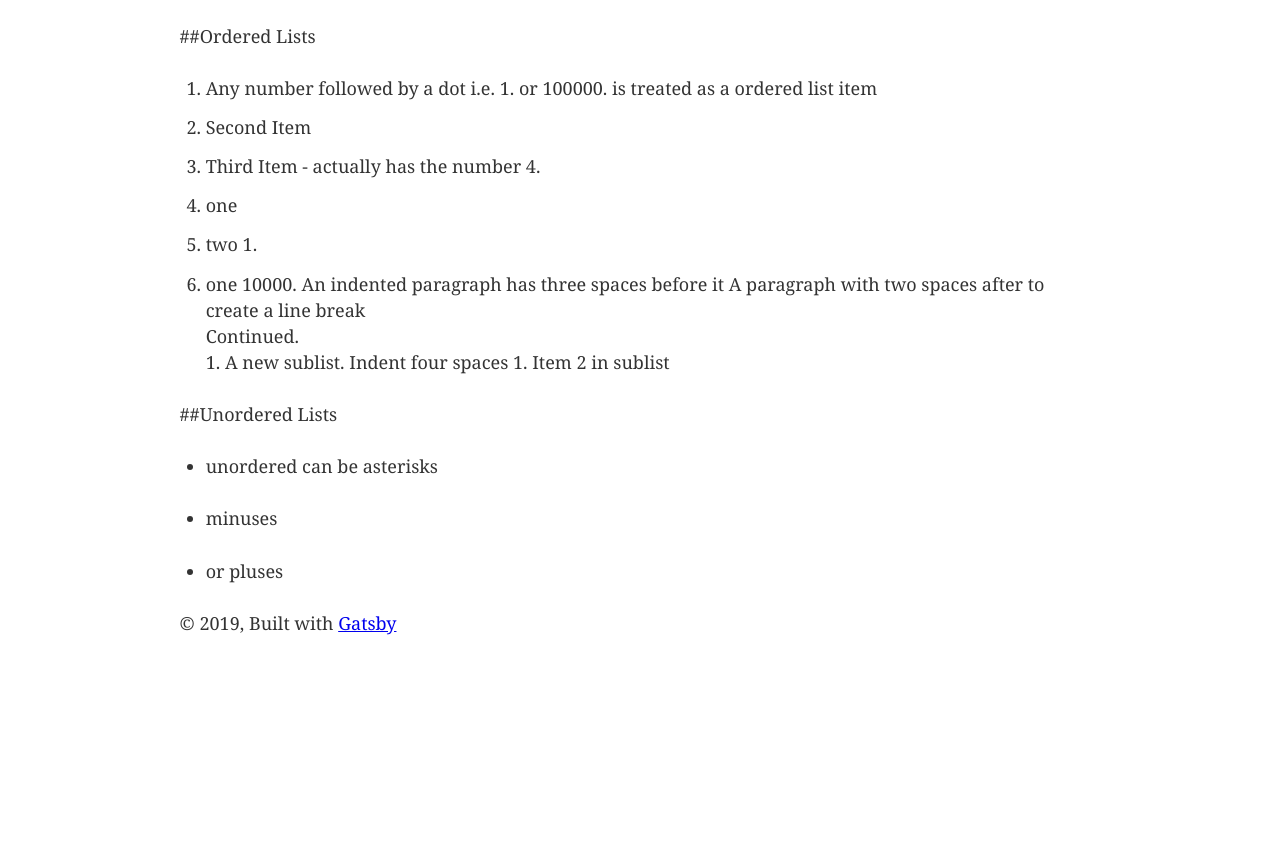
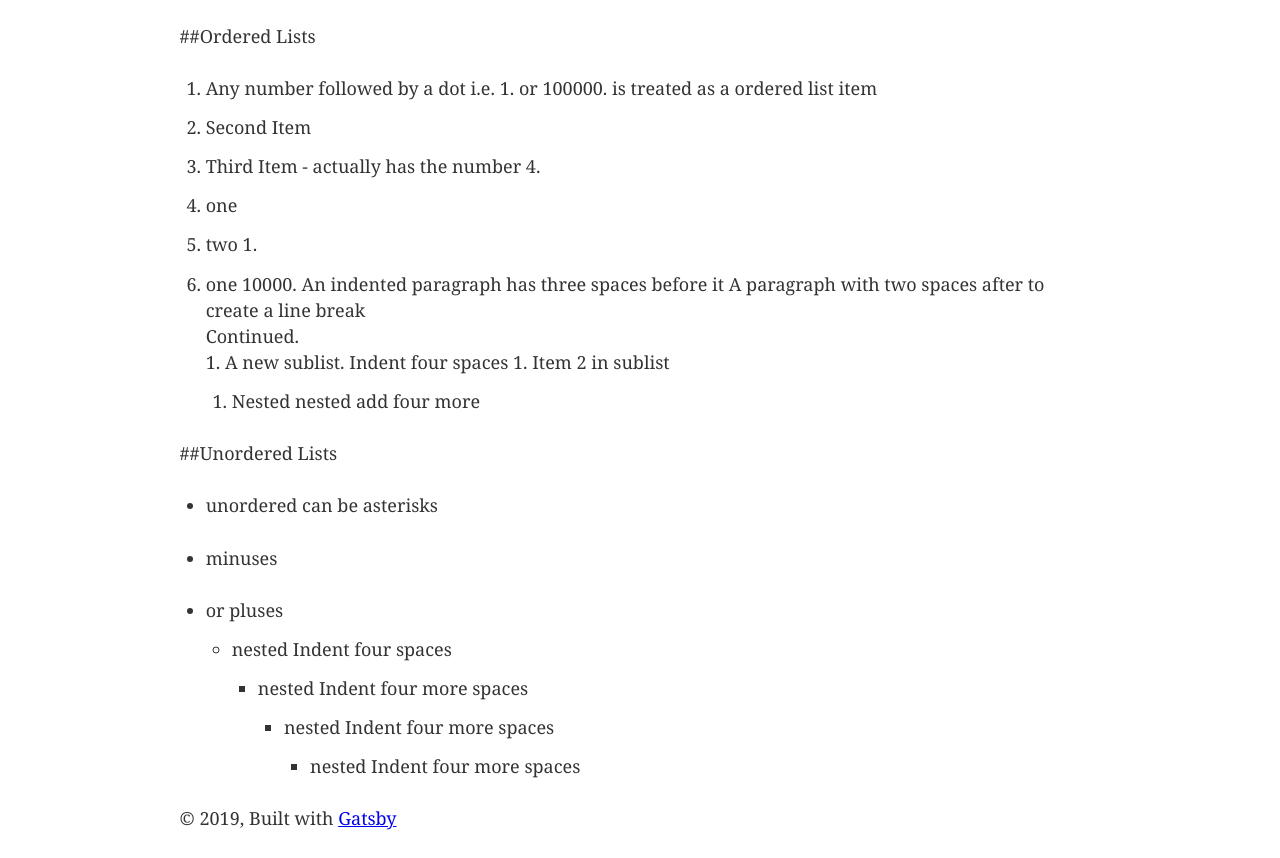
Before and after one commit to pedroeldiablo/new-gatsby-blog, a Gatsby site: page /markdown-lists/ in a window 1280 px wide. Shown: the part 223-1081 px from the top of the page. Before the commit the page ends 885 px from the top, so only its background shows below. Built offline with nearby package versions, Linux system fonts and the light colour scheme; Gatsby itself is replaced by a stand-in of ours.

Commit message:
nested listed

```diff
--- a/src/markdown-pages/markdown-lists.md
+++ b/src/markdown-pages/markdown-lists.md
@@ -20,9 +20,14 @@ description: 'Notes on how to add lists in markdown'
    Continued.
     1. A new sublist. Indent four spaces
     1. Item 2 in sublist
+        1. Nested nested add four more
 
 ##Unordered Lists
 
 * unordered can be asterisks
 - minuses
 + or pluses
+    + nested Indent four spaces
+        + nested Indent four more spaces
+            + nested Indent four more spaces
+                - nested Indent four more spaces
```
